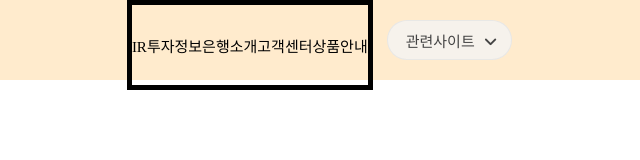
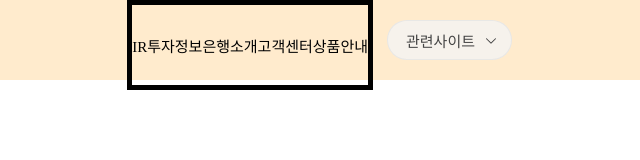
Before and after one commit to mingming0324/kakao_bank, a plain HTML site: page sections/header.html in a window 1280 px wide. Shown: the full height of the page, 640-1280 px from the left. Drawn offline with Linux system fonts and the light colour scheme.

Commit message:
0611-1 수정

```diff
--- a/sections/header.html
+++ b/sections/header.html
@@ -27,13 +27,20 @@
           <li><a href="#" class="flex flex-ai-c height-100p">상품안내</a></li>
         </ul>
       </nav>
-
-      <div class="drop-down flex flex-as-c">
+<!-- 아이콘 버전 -->
+      <!-- <div class="drop-down flex flex-as-c">
         <button class="drop-btn">
           <span>관련사이트</span>
           <span class="ico"><i class="fa-solid fa-angle-down"></i></span>
         </button>
-      </div>
+      </div> -->
+
+<!-- 이미지 버전 -->
+     <div class="drop-down flex-as-c">
+      <button class="drop-btn">관련사이트</button>
+     </div>
+
+      <span><i class="fa-light fa-globe"></i></spgian>
     </div>
   </header>
 
@@ -117,9 +124,21 @@
     }
 
 /* 관련 사이트 */
-header .drop-down .drop-btn .ico {
+/* 아이콘 버전 */
+/* header .drop-down .drop-btn .ico {
 display: inline-block;
 margin-left: 5px;
+} */
+
+/* 이미지 버전 */
+header .drop-down .drop-btn::after {
+  content: "";
+  display: inline-block;
+  width: 12px;
+  height: 12px;
+  margin-left: 10px;
+  background: url(../images/svg_line_arrow_down.svg);
+  background-size: 12px 12px;
 }
 
 header .drop-down .drop-btn {
@@ -133,6 +152,8 @@ header .drop-down .drop-btn {
   font-size: 15px;
   cursor: pointer;
 }
+
+
 /* --헤더 끝-- */
   </style>
 </body>
```
Also changed, not shown: images/svg_line_arrow_down.svg (added), images/다운로드.svg (added).
